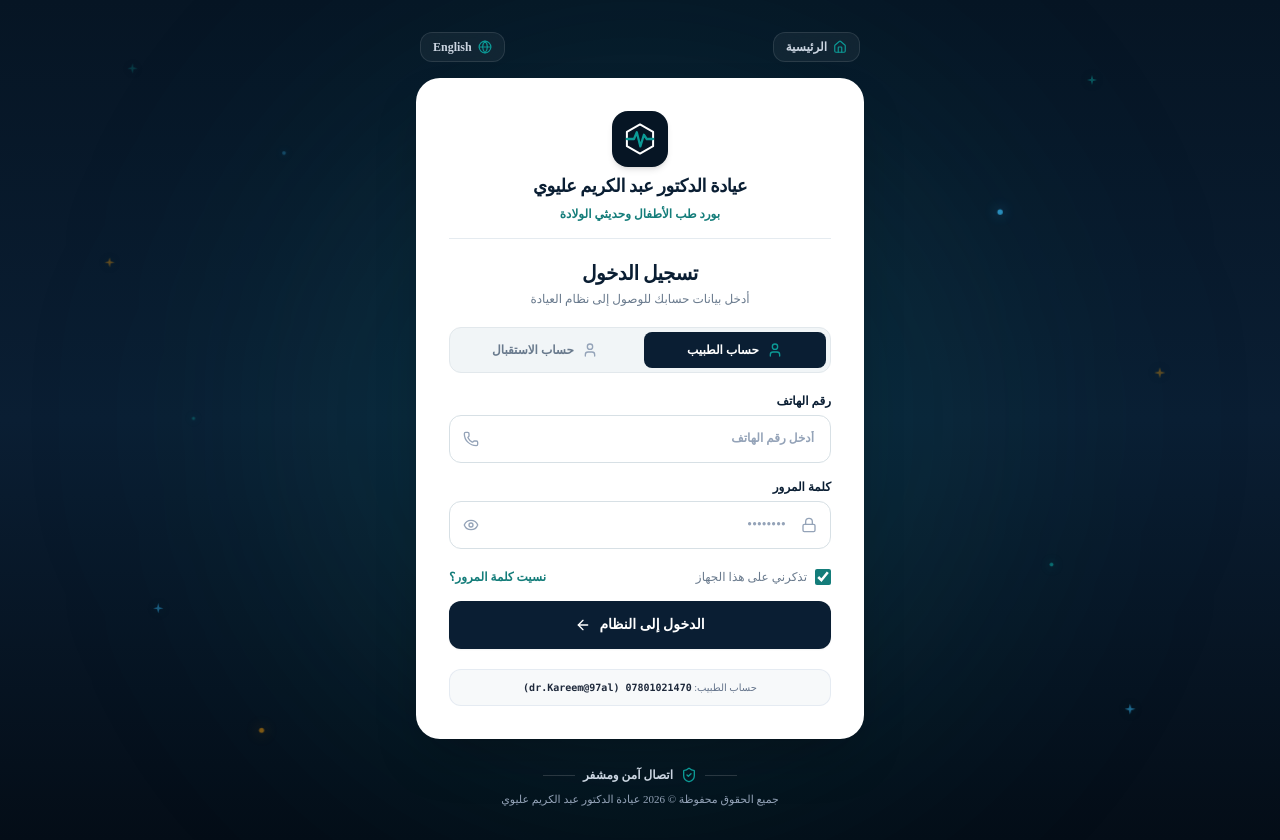
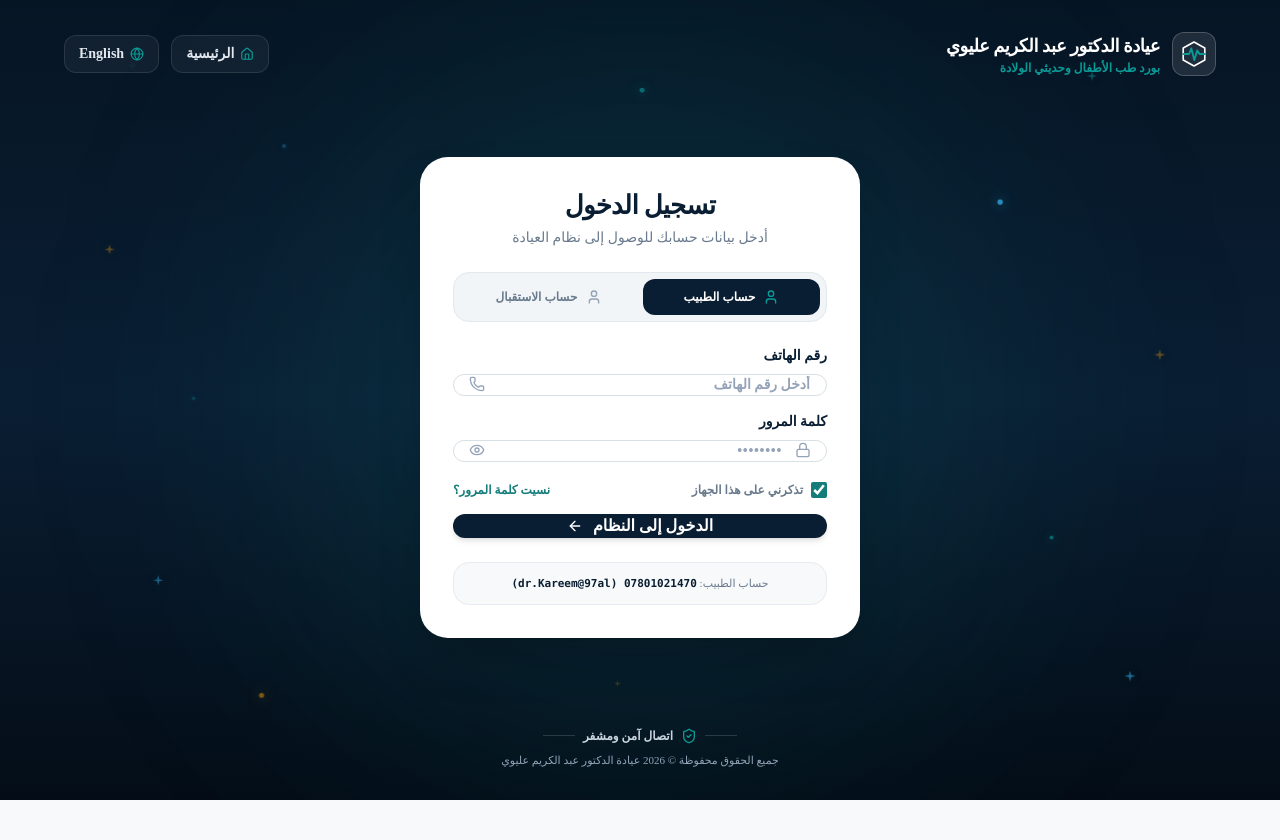
Before and after one commit to amnayahya-star/dr-kareem-clinic, a Next.js app: page /login in a window 1280 px wide. After the commit the page ends 800 px from the top, so only its background shows below. Built offline with nearby package versions, Linux system fonts and the light colour scheme.

Commit message:
feat(login): position floating login card in center with standard header and footer

```diff
--- a/src/app/(auth)/login/page.tsx
+++ b/src/app/(auth)/login/page.tsx
@@ -79,10 +79,10 @@ export default function LoginPage() {
 
   return (
     <div
-      className="min-h-screen bg-gradient-to-b from-[#061524] via-[#0A1E33] to-[#040D17] flex items-center justify-center p-4 sm:p-6 lg:p-8 relative w-full overflow-x-hidden font-sans text-white selection:bg-[#0C9A96] selection:text-white"
+      className="min-h-screen bg-gradient-to-b from-[#061524] via-[#0A1E33] to-[#040D17] flex flex-col justify-between items-center p-4 sm:p-6 lg:px-12 relative w-full overflow-x-hidden font-sans text-white selection:bg-[#0C9A96] selection:text-white"
       dir={isRTL ? "rtl" : "ltr"}
     >
-      {/* Background Radial Glow in the Center */}
+      {/* Background Radial Glow behind the middle card */}
       <div className="absolute top-1/2 left-1/2 -translate-x-1/2 -translate-y-1/2 w-[550px] sm:w-[750px] h-[550px] sm:h-[750px] bg-[#0C7A77]/15 blur-[120px] rounded-full pointer-events-none z-0" />
 
       {/* Ambient Floating Stars in Deep Indigo Background */}
@@ -123,39 +123,16 @@ export default function LoginPage() {
         ))}
       </div>
 
-      {/* Main Centered Unified Container */}
-      <div className="w-full max-w-md z-20 space-y-4 my-auto">
-        {/* Navigation & Language Switcher Row */}
-        <div className="flex items-center justify-between px-1">
-          {/* Back to Home Link */}
-          <Link
-            href="/"
-            className="inline-flex items-center gap-1.5 px-3 py-1.5 rounded-xl bg-white/5 hover:bg-white/10 border border-white/10 text-xs font-bold text-slate-300 hover:text-white transition-all shadow-xs backdrop-blur-md group"
-          >
-            <Home className="w-3.5 h-3.5 text-[#0C9A96]" />
-            <span>{language === "ar" ? "الرئيسية" : "Home"}</span>
-          </Link>
-
-          {/* Language Switcher Button */}
-          <button
-            type="button"
-            onClick={toggleLanguage}
-            className="inline-flex items-center gap-1.5 px-3 py-1.5 rounded-xl bg-white/5 hover:bg-white/10 border border-white/10 text-xs font-bold text-slate-300 hover:text-white transition-all shadow-xs backdrop-blur-md cursor-pointer group"
-            title={language === "ar" ? "Switch to English" : "التحويل للغة العربية"}
-          >
-            <Globe className="w-3.5 h-3.5 text-[#0C9A96] group-hover:rotate-45 transition-transform duration-300" />
-            <span>{language === "ar" ? "English" : "عربي"}</span>
-          </button>
-        </div>
-
-        {/* Floating Centered Login Card */}
-        <div className="bg-white text-[#0A1E33] rounded-[24px] p-6 sm:p-8 border border-white/20 shadow-2xl space-y-5">
-          {/* Clinic Brand & Logo Centered Inside the Card */}
-          <div className="text-center space-y-2 select-none border-b border-[#E5EBF0] pb-4">
-            <div className="w-14 h-14 mx-auto rounded-2xl bg-[#061524] flex items-center justify-center text-white shadow-md">
+      {/* ========================================================================= */}
+      {/* 1. TOP HEADER (In Natural Top Position: Logo & Brand + Actions)           */}
+      {/* ========================================================================= */}
+      <header className="w-full max-w-6xl flex items-center justify-between z-20 pt-2 pb-4 shrink-0">
+        {/* Right in RTL: Medical Logo + Clinic Title */}
+        <Link href="/" className="flex items-center gap-3 group cursor-pointer select-none">
+          <div className="w-11 h-11 rounded-xl bg-white/10 backdrop-blur-md border border-white/20 flex items-center justify-center text-white shadow-sm group-hover:scale-105 transition-transform">
             <svg
-                width="34"
-                height="34"
+              width="28"
+              height="28"
               viewBox="0 0 48 48"
               fill="none"
               xmlns="http://www.w3.org/2000/svg"
@@ -177,24 +154,55 @@ export default function LoginPage() {
             </svg>
           </div>
 
-            <h1 className="text-lg font-black text-[#0A1E33] tracking-tight leading-tight">
+          <div className={isRTL ? "text-right" : "text-left"}>
+            <h1 className="text-base sm:text-lg font-black text-white tracking-tight leading-tight">
               {language === "ar"
                 ? "عيادة الدكتور عبد الكريم عليوي"
                 : "Dr. Abdul Karim Aliwi Clinic"}
             </h1>
-            <p className="text-[11px] sm:text-xs font-bold text-[#147D7A]">
+            <p className="text-[11px] sm:text-xs font-bold text-[#0C9A96]">
               {language === "ar"
                 ? "بورد طب الأطفال وحديثي الولادة"
                 : "Board Certified in Pediatrics & Neonatology"}
             </p>
           </div>
+        </Link>
 
-          {/* Card Title */}
-          <div className="text-center space-y-1">
-            <h2 className="text-xl font-black text-[#0A1E33] tracking-tight">
+        {/* Left in RTL: Back to Home + Language Switcher */}
+        <div className="flex items-center gap-2 sm:gap-3">
+          {/* Back to Home Link */}
+          <Link
+            href="/"
+            className="inline-flex items-center gap-1.5 px-3 py-1.5 sm:px-3.5 sm:py-2 rounded-xl bg-white/5 hover:bg-white/10 border border-white/10 text-xs sm:text-sm font-bold text-slate-200 hover:text-white transition-all shadow-xs backdrop-blur-md group"
+          >
+            <Home className="w-3.5 h-3.5 text-[#0C9A96]" />
+            <span className="hidden sm:inline">{language === "ar" ? "الرئيسية" : "Home"}</span>
+          </Link>
+
+          {/* Language Switcher Pill */}
+          <button
+            type="button"
+            onClick={toggleLanguage}
+            className="inline-flex items-center gap-1.5 px-3 py-1.5 sm:px-3.5 sm:py-2 rounded-xl bg-white/5 hover:bg-white/10 border border-white/10 text-xs sm:text-sm font-bold text-slate-200 hover:text-white transition-all shadow-xs backdrop-blur-md cursor-pointer group"
+            title={language === "ar" ? "Switch to English" : "التحويل للغة العربية"}
+          >
+            <Globe className="w-3.5 h-3.5 text-[#0C9A96] group-hover:rotate-45 transition-transform duration-300" />
+            <span>{language === "ar" ? "English" : "عربي"}</span>
+          </button>
+        </div>
+      </header>
+
+      {/* ========================================================================= */}
+      {/* 2. CENTERED FLOATING LOGIN CARD (Exact match to the provided screenshot)   */}
+      {/* ========================================================================= */}
+      <main className="w-full max-w-[440px] z-20 my-auto py-2">
+        <div className="bg-white text-[#0A1E33] rounded-[28px] p-6 sm:p-8 border border-white/20 shadow-2xl space-y-6">
+          {/* Title and Subtitle */}
+          <div className="text-center space-y-1.5">
+            <h2 className="text-2xl sm:text-[26px] font-black text-[#0A1E33] tracking-tight">
               {language === "ar" ? "تسجيل الدخول" : "Account Sign In"}
             </h2>
-            <p className="text-xs text-[#697A8D] font-medium">
+            <p className="text-xs sm:text-sm text-[#697A8D] font-medium">
               {language === "ar"
                 ? "أدخل بيانات حسابك للوصول إلى نظام العيادة"
                 : "Enter your credentials to access the clinic system"}
@@ -209,8 +217,8 @@ export default function LoginPage() {
             </div>
           )}
 
-          {/* Role Switcher Tabs (Doctor vs Receptionist) */}
-          <div className="grid grid-cols-2 gap-2 p-1 bg-[#F1F5F7] rounded-xl border border-[#E2E8EC]">
+          {/* Role Switcher Tabs (Capsule style matching screenshot) */}
+          <div className="grid grid-cols-2 gap-1.5 p-1.5 bg-[#F1F5F7] rounded-2xl border border-[#E2E8EC]">
             {/* Doctor Tab */}
             <button
               type="button"
@@ -220,7 +228,7 @@ export default function LoginPage() {
                 setPhoneOrUser("");
                 setPassword("");
               }}
-              className={`flex items-center justify-center gap-2 py-2.5 px-3 rounded-lg text-xs font-black transition-all cursor-pointer ${
+              className={`flex items-center justify-center gap-2 py-2.5 px-3 rounded-xl text-xs font-black transition-all cursor-pointer ${
                 selectedRole === "doctor"
                   ? "bg-[#0A1E33] text-white shadow-xs"
                   : "text-[#697A8D] hover:text-[#0A1E33]"
@@ -239,7 +247,7 @@ export default function LoginPage() {
                 setPhoneOrUser("");
                 setPassword("");
               }}
-              className={`flex items-center justify-center gap-2 py-2.5 px-3 rounded-lg text-xs font-black transition-all cursor-pointer ${
+              className={`flex items-center justify-center gap-2 py-2.5 px-3 rounded-xl text-xs font-black transition-all cursor-pointer ${
                 selectedRole === "secretary"
                   ? "bg-[#0A1E33] text-white shadow-xs"
                   : "text-[#697A8D] hover:text-[#0A1E33]"
@@ -254,7 +262,7 @@ export default function LoginPage() {
           <form onSubmit={handleSubmit} className="space-y-4">
             {/* Phone Number Field */}
             <div className="space-y-1.5">
-              <label className={`block text-xs font-bold text-[#0A1E33] ${isRTL ? "text-right" : "text-left"}`}>
+              <label className={`block text-xs sm:text-sm font-black text-[#0A1E33] ${isRTL ? "text-right" : "text-left"}`}>
                 {language === "ar" ? "رقم الهاتف" : "Phone Number"}
               </label>
               <div className="relative">
@@ -264,9 +272,9 @@ export default function LoginPage() {
                   placeholder={language === "ar" ? "أدخل رقم الهاتف" : "Enter phone number"}
                   value={phoneOrUser}
                   onChange={(e) => setPhoneOrUser(e.target.value)}
-                  className={`w-full h-12 ${isRTL ? "pr-4 pl-11" : "pl-4 pr-11"} rounded-xl border border-[#D7E0E5] focus:border-[#147D7A] focus:ring-2 focus:ring-[#147D7A]/15 text-xs font-bold text-[#0A1E33] placeholder:text-[#94A3B8] outline-none transition-all`}
+                  className={`w-full h-13 ${isRTL ? "pr-4 pl-11" : "pl-4 pr-11"} rounded-2xl border border-[#D7E0E5] focus:border-[#147D7A] focus:ring-2 focus:ring-[#147D7A]/15 text-xs sm:text-sm font-bold text-[#0A1E33] placeholder:text-[#94A3B8] outline-none transition-all`}
                 />
-                <div className={`absolute inset-y-0 ${isRTL ? "left-0 pl-3.5" : "right-0 pr-3.5"} flex items-center pointer-events-none text-[#94A3B8]`}>
+                <div className={`absolute inset-y-0 ${isRTL ? "left-0 pl-4" : "right-0 pr-4"} flex items-center pointer-events-none text-[#94A3B8]`}>
                   <Phone className="w-4 h-4" />
                 </div>
               </div>
@@ -274,7 +282,7 @@ export default function LoginPage() {
 
             {/* Password Field */}
             <div className="space-y-1.5">
-              <label className={`block text-xs font-bold text-[#0A1E33] ${isRTL ? "text-right" : "text-left"}`}>
+              <label className={`block text-xs sm:text-sm font-black text-[#0A1E33] ${isRTL ? "text-right" : "text-left"}`}>
                 {language === "ar" ? "كلمة المرور" : "Password"}
               </label>
               <div className="relative">
@@ -284,10 +292,10 @@ export default function LoginPage() {
                   placeholder="••••••••"
                   value={password}
                   onChange={(e) => setPassword(e.target.value)}
-                  className="w-full h-12 px-11 rounded-xl border border-[#D7E0E5] focus:border-[#147D7A] focus:ring-2 focus:ring-[#147D7A]/15 text-xs font-bold text-[#0A1E33] placeholder:text-[#94A3B8] outline-none transition-all tracking-wider"
+                  className={`w-full h-13 ${isRTL ? "pr-11 pl-11" : "pl-11 pr-11"} rounded-2xl border border-[#D7E0E5] focus:border-[#147D7A] focus:ring-2 focus:ring-[#147D7A]/15 text-xs sm:text-sm font-bold text-[#0A1E33] placeholder:text-[#94A3B8] outline-none transition-all tracking-wider`}
                 />
                 {/* Lock Icon */}
-                <div className={`absolute inset-y-0 ${isRTL ? "right-0 pr-3.5" : "left-0 pl-3.5"} flex items-center pointer-events-none text-[#94A3B8]`}>
+                <div className={`absolute inset-y-0 ${isRTL ? "right-0 pr-4" : "left-0 pl-4"} flex items-center pointer-events-none text-[#94A3B8]`}>
                   <Lock className="w-4 h-4" />
                 </div>
 
@@ -295,7 +303,7 @@ export default function LoginPage() {
                 <button
                   type="button"
                   onClick={() => setShowPassword(!showPassword)}
-                  className={`absolute inset-y-0 ${isRTL ? "left-0 pl-3.5" : "right-0 pr-3.5"} flex items-center text-[#94A3B8] hover:text-[#0A1E33] transition-colors cursor-pointer`}
+                  className={`absolute inset-y-0 ${isRTL ? "left-0 pl-4" : "right-0 pr-4"} flex items-center text-[#94A3B8] hover:text-[#0A1E33] transition-colors cursor-pointer`}
                 >
                   {showPassword ? <EyeOff className="w-4 h-4" /> : <Eye className="w-4 h-4" />}
                 </button>
@@ -303,7 +311,7 @@ export default function LoginPage() {
             </div>
 
             {/* Options Row: Remember Me & Forgot Password */}
-            <div className="flex items-center justify-between text-xs pt-1">
+            <div className="flex items-center justify-between text-xs sm:text-sm pt-1">
               <label className="flex items-center gap-2 cursor-pointer select-none text-[#697A8D]">
                 <input
                   type="checkbox"
@@ -311,7 +319,7 @@ export default function LoginPage() {
                   onChange={(e) => setRememberMe(e.target.checked)}
                   className="w-4 h-4 rounded border-[#D7E0E5] text-[#147D7A] focus:ring-[#147D7A] accent-[#147D7A]"
                 />
-                <span className="font-medium text-xs">
+                <span className="font-bold text-xs">
                   {language === "ar" ? "تذكرني على هذا الجهاز" : "Remember this device"}
                 </span>
               </label>
@@ -328,28 +336,31 @@ export default function LoginPage() {
             <button
               type="submit"
               disabled={isLoading}
-              className="w-full h-12 bg-[#0A1E33] hover:bg-[#0C7A77] text-white rounded-xl font-black text-sm flex items-center justify-center gap-2 transition-all duration-200 shadow-sm cursor-pointer disabled:opacity-60"
+              className="w-full h-13 bg-[#0A1E33] hover:bg-[#0C7A77] text-white rounded-2xl font-black text-sm sm:text-base flex items-center justify-center gap-2.5 transition-all duration-200 shadow-md cursor-pointer disabled:opacity-60 mt-2"
             >
               <span>{isLoading ? (language === "ar" ? "جاري الدخول..." : "Signing In...") : (language === "ar" ? "الدخول إلى النظام" : "Sign In to System")}</span>
               {isRTL ? <ArrowLeft className="w-4 h-4" /> : <ArrowRight className="w-4 h-4" />}
             </button>
           </form>
 
-          {/* Quick Credential Hint Pill */}
-          <div className="p-2.5 rounded-xl bg-[#F7F9FA] border border-slate-200/80 text-[10px] text-slate-500 text-center space-y-0.5">
+          {/* Quick Credential Hint Pill matching screenshot */}
+          <div className="p-3 rounded-2xl bg-[#F7F9FA] border border-[#E5EBF0] text-[11px] text-[#697A8D] text-center">
             <span>
               {selectedRole === "doctor"
                 ? (language === "ar" ? "حساب الطبيب: " : "Doctor Account: ")
                 : (language === "ar" ? "حساب الاستقبال: " : "Reception Account: ")}
-              <strong className="text-slate-800 font-mono">
+              <strong className="text-[#0A1E33] font-mono font-black">
                 {selectedRole === "doctor" ? "07801021470 (dr.Kareem@97al)" : "07719215504 (Husain@97al)"}
               </strong>
             </span>
           </div>
         </div>
+      </main>
 
-        {/* Centered Security Badge & Copyright Footer */}
-        <div className="text-center space-y-2 select-none pt-1">
+      {/* ========================================================================= */}
+      {/* 3. BOTTOM FOOTER (In Natural Bottom Position: Security Badge + Copyright)  */}
+      {/* ========================================================================= */}
+      <footer className="w-full max-w-4xl text-center pb-2 pt-4 space-y-2 z-20 select-none shrink-0">
         {/* Encrypted Connection Badge */}
         <div className="inline-flex items-center gap-2 text-xs text-slate-300 font-bold">
           <div className="w-8 h-px bg-white/15" />
@@ -364,8 +375,7 @@ export default function LoginPage() {
             ? "جميع الحقوق محفوظة © 2026 عيادة الدكتور عبد الكريم عليوي"
             : "All Rights Reserved © 2026 Dr. Abdul Karim Aliwi Clinic"}
         </p>
-        </div>
-      </div>
+      </footer>
     </div>
   );
 }
```
Lines whose indentation alone changed are shown as unchanged.
